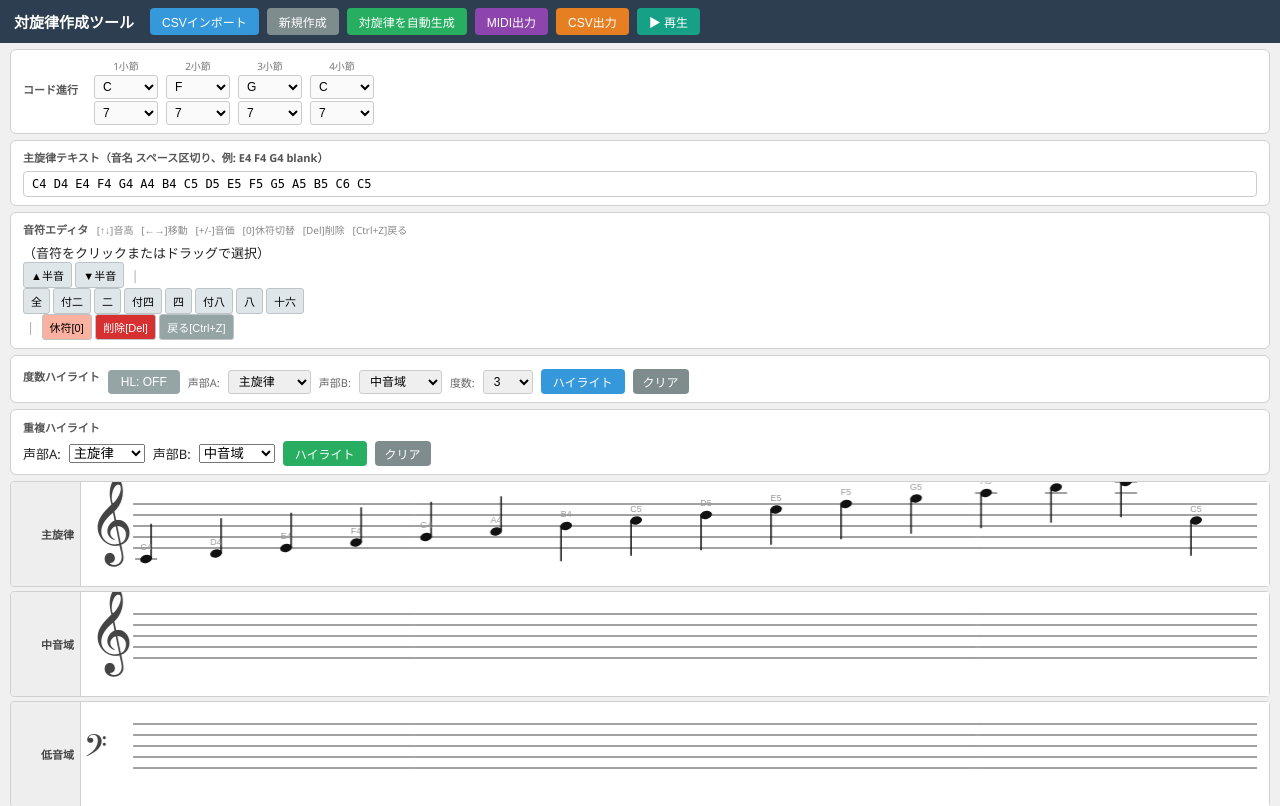
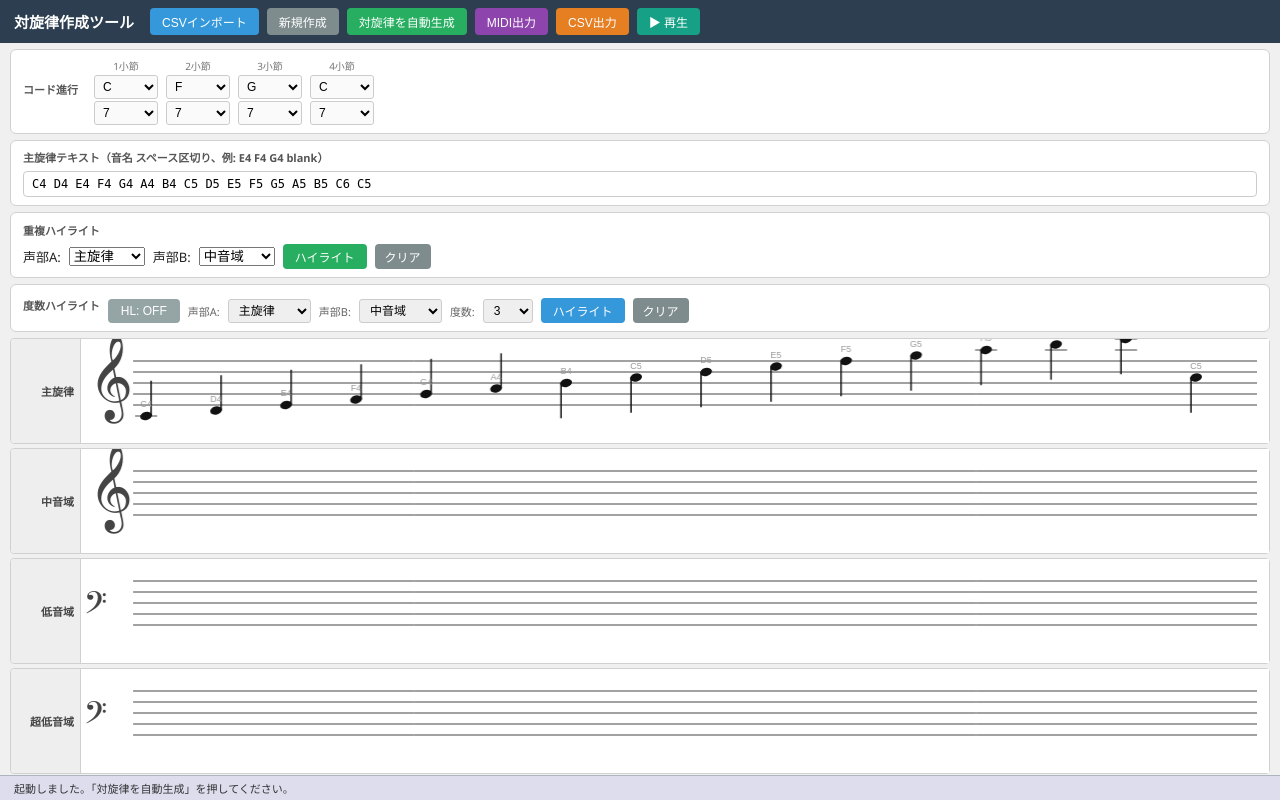
Before and after one commit to tokkun-max/music-counterpoint, a Flask app: page / in a window 1280 px wide. Shown: the top 806 px of the page. Run offline with Flask 3, Linux system fonts and the light colour scheme; some libraries are stand-ins or nearby versions.

Commit message:
Replace note editor with overlap highlight panel; add null guards to prevent crash

```diff
--- a/static/js/app.js
+++ b/static/js/app.js
@@ -627,6 +627,7 @@ function buildChordSelectors() {
 
 function buildDurButtons() {
   const container = document.getElementById("dur-buttons");
+  if (!container) return;
   container.innerHTML = "";
   const pairs = [["全",16],["付二",12],["二",8],["付四",6],["四",4],["付八",3],["八",2],["十六",1]];
   for (const [lbl, steps] of pairs) {
@@ -784,12 +785,12 @@ window.addEventListener("DOMContentLoaded", async () => {
   });
   document.getElementById("ol-clear-btn").addEventListener("click", clearOL);
 
-  // 音符エディタのボタン
-  document.getElementById("btn-pitch-up")  .addEventListener("click", () => shiftPitchSel(+1));
-  document.getElementById("btn-pitch-down").addEventListener("click", () => shiftPitchSel(-1));
-  document.getElementById("btn-rest")      .addEventListener("click", toggleRest);
-  document.getElementById("btn-delete")    .addEventListener("click", deleteSel);
-  document.getElementById("btn-undo")      .addEventListener("click", undo);
+  // 音符エディタのボタン（要素が存在する場合のみ）
+  document.getElementById("btn-pitch-up")  ?.addEventListener("click", () => shiftPitchSel(+1));
+  document.getElementById("btn-pitch-down")?.addEventListener("click", () => shiftPitchSel(-1));
+  document.getElementById("btn-rest")      ?.addEventListener("click", toggleRest);
+  document.getElementById("btn-delete")    ?.addEventListener("click", deleteSel);
+  document.getElementById("btn-undo")      ?.addEventListener("click", undo);
 
   // キーバインド
   initKeyBindings();
--- a/templates/index.html
+++ b/templates/index.html
@@ -39,24 +39,16 @@
                 font-family:monospace; font-size:12px;">
 </div>
 
-<!-- ─── 音符エディタ ─── -->
-<div class="panel">
-  <div class="panel-title">
-    音符エディタ &nbsp;
-    <span style="color:#888; font-weight:normal; font-size:10px;">
-      [↑↓]音高 &nbsp; [←→]移動 &nbsp; [+/-]音価 &nbsp; [0]休符切替 &nbsp; [Del]削除 &nbsp; [Ctrl+Z]戻る
-    </span>
-  </div>
-  <div id="editor-info" class="editor-info">（音符をクリックまたはドラッグで選択）</div>
-  <div class="editor-btns">
-    <button id="btn-pitch-up"   class="dur-btn">▲半音</button>
-    <button id="btn-pitch-down" class="dur-btn">▼半音</button>
-    <span class="sep">|</span>
-    <div id="dur-buttons" style="display:flex; gap:3px; flex-wrap:wrap;"></div>
-    <span class="sep">|</span>
-    <button id="btn-rest"   class="dur-btn" style="background:#fab1a0;">休符[0]</button>
-    <button id="btn-delete" class="dur-btn" style="background:#d63031; color:#fff;">削除[Del]</button>
-    <button id="btn-undo"   class="dur-btn" style="background:#95a5a6; color:#fff;">戻る[Ctrl+Z]</button>
+<!-- ─── 重複ハイライト ─── -->
+<div class="panel" id="ol-panel">
+  <div class="panel-title" style="display:inline;">重複ハイライト</div>
+  <div style="display:flex; align-items:center; gap:8px; margin-top:5px; flex-wrap:wrap;">
+    <label>声部A:</label>
+    <select id="ol-va"></select>
+    <label>声部B:</label>
+    <select id="ol-vb"></select>
+    <button id="ol-apply-btn" class="btn btn-green" style="padding:4px 12px;">ハイライト</button>
+    <button id="ol-clear-btn" class="btn btn-gray"  style="padding:4px 10px;">クリア</button>
   </div>
 </div>
 
@@ -76,19 +68,6 @@
   </div>
 </div>
 
-<!-- ─── 重複ハイライト ─── -->
-<div class="panel" id="ol-panel">
-  <div class="panel-title" style="display:inline;">重複ハイライト</div>
-  <div style="display:flex; align-items:center; gap:8px; margin-top:5px; flex-wrap:wrap;">
-    <label>声部A:</label>
-    <select id="ol-va"></select>
-    <label>声部B:</label>
-    <select id="ol-vb"></select>
-    <button id="ol-apply-btn" class="btn btn-green" style="padding:4px 12px;">ハイライト</button>
-    <button id="ol-clear-btn" class="btn btn-gray"  style="padding:4px 10px;">クリア</button>
-  </div>
-</div>
-
 <!-- ─── スコアエリア ─── -->
 <div id="score-area"></div>
 
```
